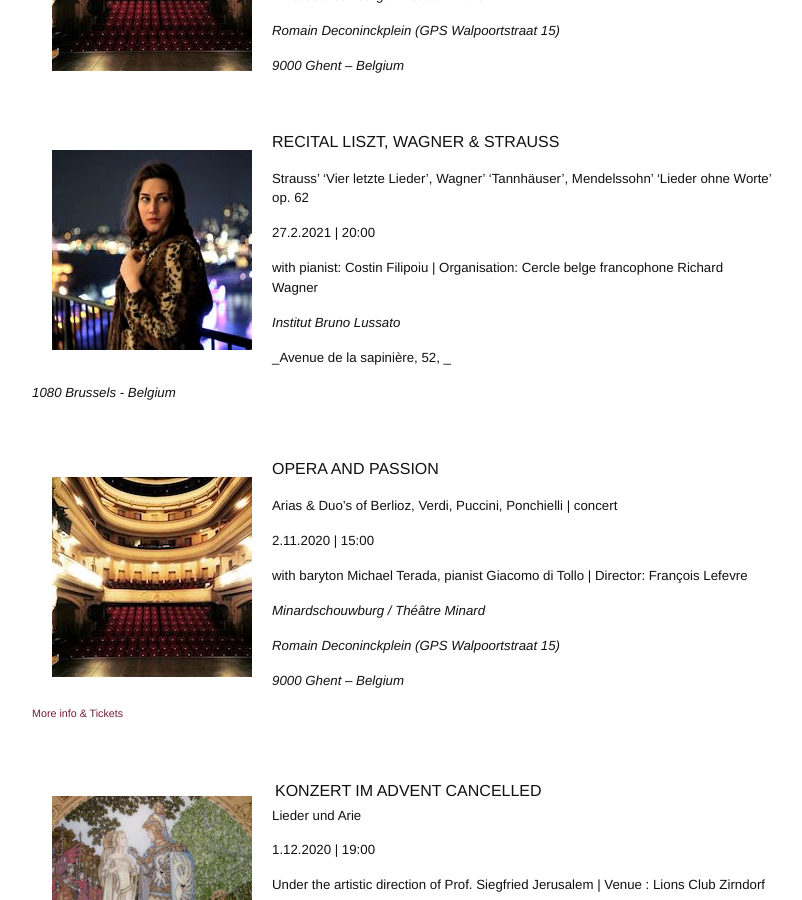
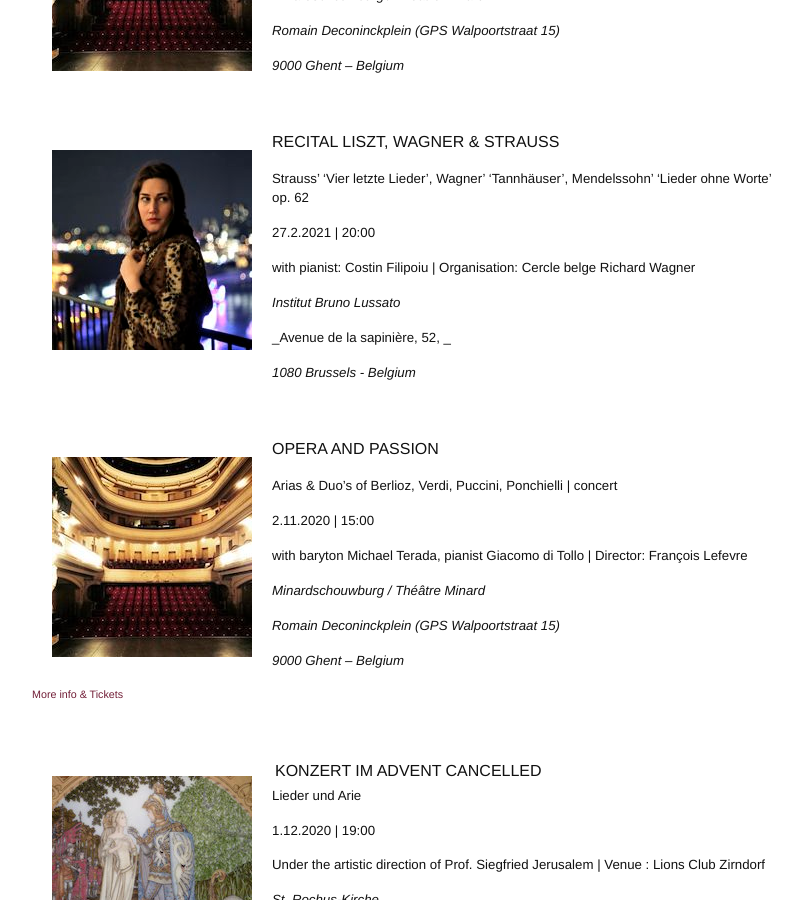
Before and after one commit to annesophie-sevens/annesophie-sevens.github.io, a Jekyll site: the page built from agenda-de.md, in a window 1280 px wide and 900 px high, scrolled down 440 px. Shown: the whole window, without its empty margins (238-1040 px from the left). Built offline with Jekyll 4.4.1, drawn with Linux system fonts in a browser that asks for light colours; nearby versions of some CDN libraries.

Commit message:
Update agenda-de.md

```diff
--- a/agenda-de.md
+++ b/agenda-de.md
@@ -31,7 +31,7 @@ RECITAL LISZT, WAGNER & STRAUSS
 
 ##### 27.2.2021 | 20:00
 
-##### with pianist: Costin Filipoiu | Organisation: Cercle belge francophone Richard Wagner
+##### with pianist: Costin Filipoiu | Organisation: Cercle belge Richard Wagner
 
 ##### _Institut Bruno Lussato_
 
```
